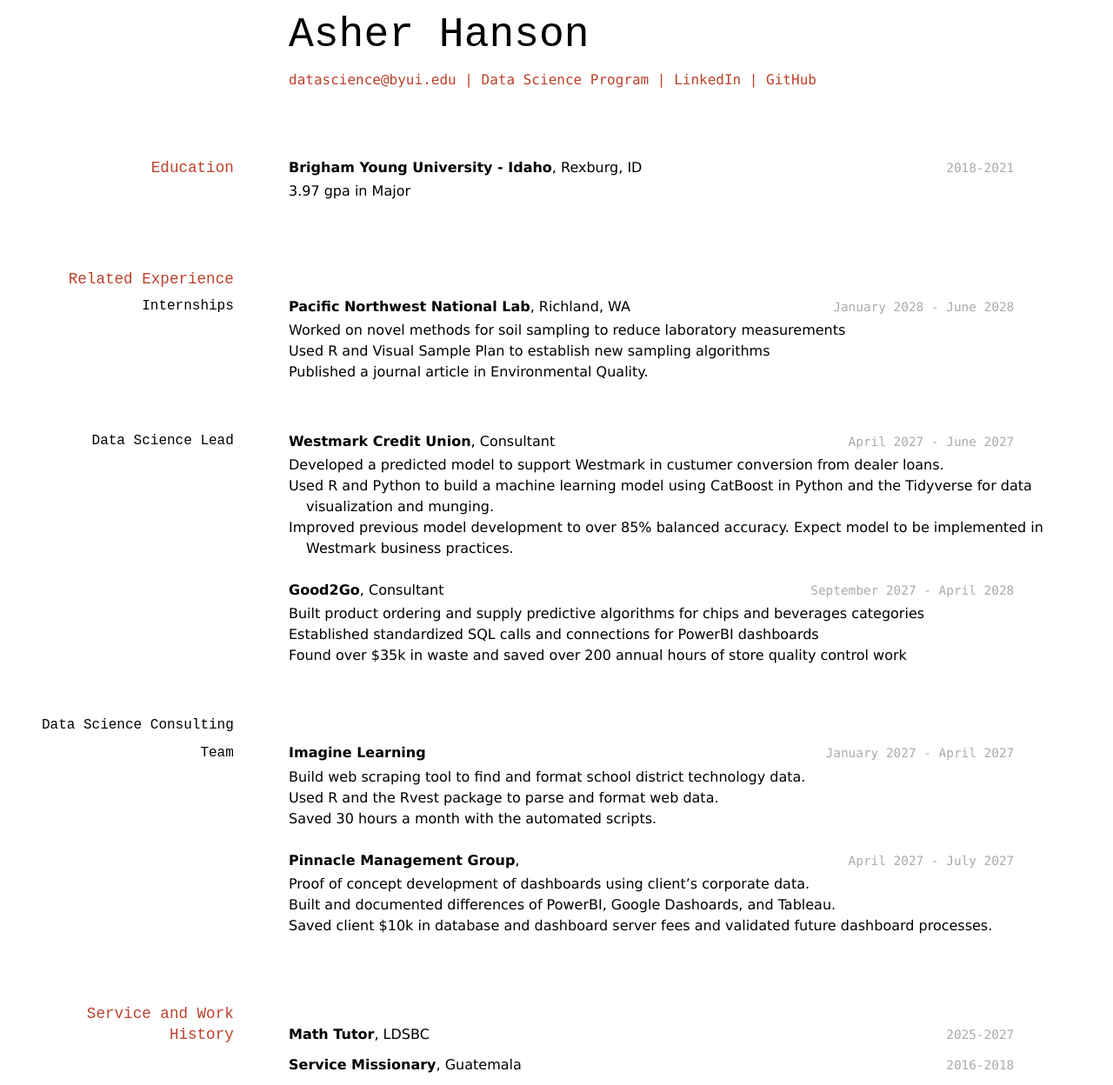
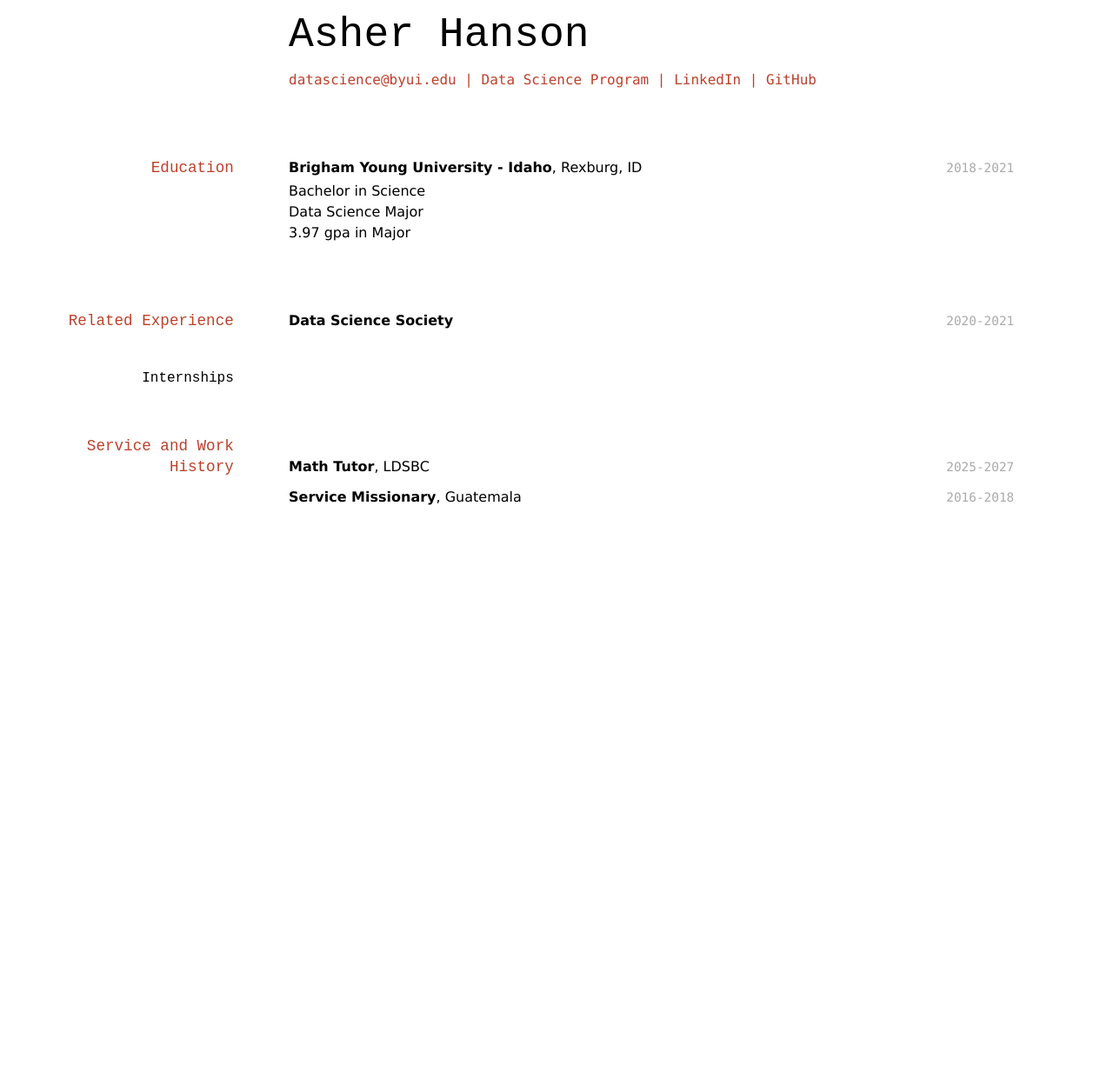
Before and after one commit to byuids-resumes/Hansona_resume, a Jekyll site: the page built from docs/index.md, in a window 1280 px wide. Shown: the whole page at 87% size. Built offline with Jekyll 4.4.1, drawn with Linux system fonts in a browser that asks for light colours; after the commit the page ends 900 px from its top, so only the background shows below that.

```diff
--- a/docs/index.md
+++ b/docs/index.md
@@ -20,52 +21,17 @@ title: Asher Hanson's Resume
 `2018-2021`
 __Brigham Young University - Idaho__, Rexburg, ID
 
+- Bachelor in Science
+- Data Science Major
 - 3.97 gpa in Major
 
 
 ## Related Experience
 
+`2020-2021`
+__Data Science Society__
+
 ### Internships
-
-`January 2028 - June 2028`
-__Pacific Northwest National Lab__, Richland, WA
-
-- Worked on novel methods for soil sampling to reduce laboratory measurements
-- Used R and Visual Sample Plan to establish new sampling algorithms
-- Published a journal article in Environmental Quality.
-
-### Data Science Lead
-
-`April 2027 - June 2027`
-__Westmark Credit Union__, Consultant
-
-- Developed a predicted model to support Westmark in custumer conversion from dealer loans.
-- Used R and Python to build a machine learning model using CatBoost in Python and the Tidyverse for data visualization and munging.
-- Improved previous model development to over 85% balanced accuracy. Expect model to be implemented in Westmark business practices.
-
-`September 2027 - April 2028`
-__Good2Go__, Consultant
-
-- Built product ordering and supply predictive algorithms for chips and beverages categories
-- Established standardized SQL calls and connections for PowerBI dashboards
-- Found over $35k in waste and saved over 200 annual hours of store quality control work
-
-### Data Science Consulting Team
-
-`January 2027 - April 2027`
-__Imagine Learning__
-
-- Build web scraping tool to find and format school district technology data.
-- Used R and the Rvest package to parse and format web data.
-- Saved 30 hours a month with the automated scripts.
-
-`April 2027 - July 2027`
-__Pinnacle Management Group__,
-
-- Proof of concept development of dashboards using client's corporate data.
-- Built and documented differences of PowerBI, Google Dashoards, and Tableau.
-- Saved client $10k in database and dashboard server fees and validated future dashboard processes.
-
 
 ## Service and Work History
 
```
Also changed, not shown: other parts of docs/index.md (+3 -2 lines).
